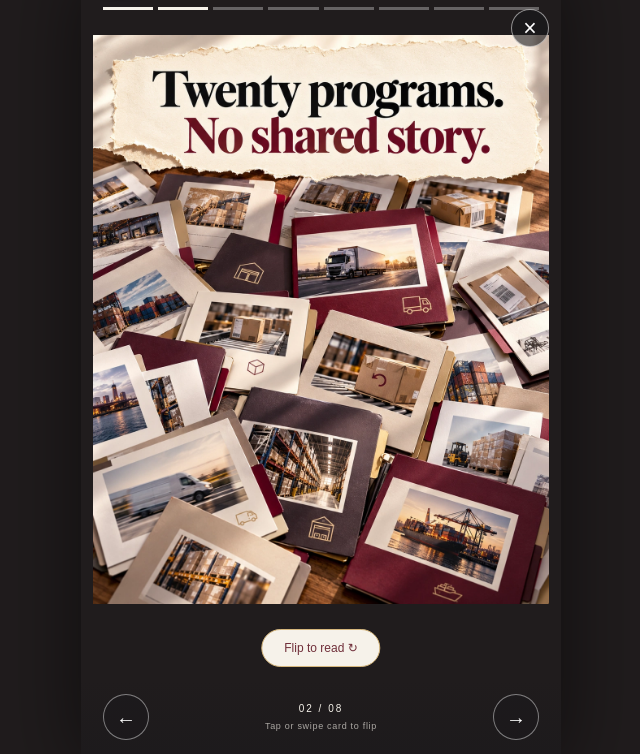
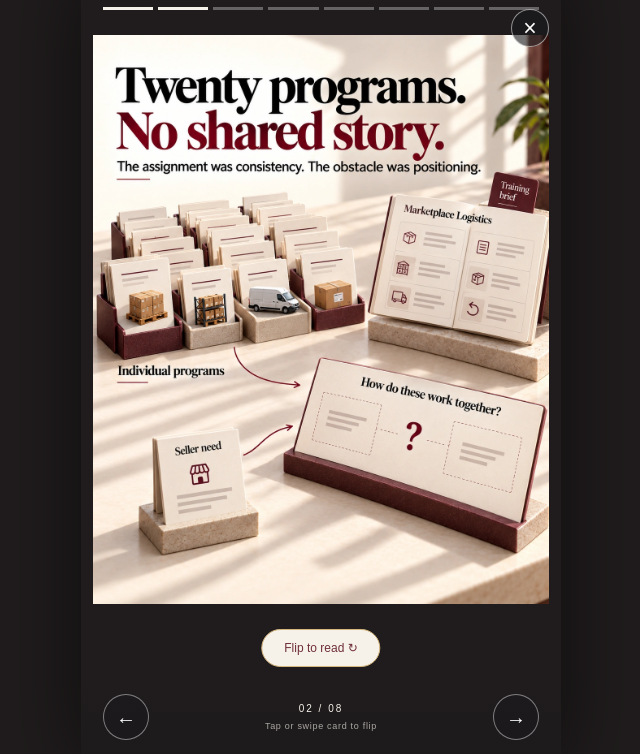
Before and after one commit to krsmoore/katiemoore, a plain HTML site: page case-study-seller-strategy.html in a window 1280 px wide. Both pictures are taken after a click on the button "Next screen". Shown: the part 46-800 px from the top of the page, without its empty margins (319-959 px from the left). Drawn offline with Linux system fonts and the light colour scheme.

Commit message:
Replace Case Study 1 fronts and show full explanations on translucent backs

```diff
--- a/app.js
+++ b/app.js
@@ -1354,7 +1354,7 @@ function openSellerStrategyExperience(storyId = 'walmart-lifecycle') {
   popup.className = 'seller-strategy-popup';
   popup.style.cssText = 'position:fixed;inset:0;margin:auto;padding:0;box-sizing:border-box;border:1px solid #C9BFB3;width:min(480px,calc(100vw - 32px));max-width:calc(100vw - 32px);height:min(852px,calc(100dvh - 32px));max-height:calc(100dvh - 32px);background:#F6F2EA;box-shadow:0 24px 100px #18181b40;overflow:hidden';
   const frame = document.createElement('iframe');
-  frame.src = 'case-study-seller-strategy.html?v=20261017-no-old-cover&embedded=1&story=' + encodeURIComponent(storyId);
+  frame.src = 'case-study-seller-strategy.html?v=20261017-translucent-redo&embedded=1&story=' + encodeURIComponent(storyId);
   frame.title = CAREER_EXPLORER_STORIES.find(story => story.id === storyId)?.hook ?? 'Interactive case study';
   frame.style.cssText = 'position:absolute;inset:0;display:block;width:100%;height:100%;min-width:0;min-height:0;border:0';
   const responsiveStyle = document.createElement('style');
--- a/career.html
+++ b/career.html
@@ -117,6 +117,6 @@
       </section>
     </div>
 
-    <script src="app.js?v=20261017-no-old-cover" type="module"></script>
+    <script src="app.js?v=20261017-translucent-redo" type="module"></script>
   </body>
 </html>
--- a/case-study-seller-strategy.html
+++ b/case-study-seller-strategy.html
@@ -62,7 +62,21 @@ body{padding:0;display:flex;align-items:center;justify-content:center}
 .sheet{inset:auto;top:50%;left:50%;right:auto;bottom:auto;transform:translate(-50%,-50%);width:calc(100% - 32px);max-width:520px;max-height:calc(100% - 48px);border-radius:16px;padding:28px 24px;overflow-y:auto;box-shadow:0 0 0 100vmax #0009,0 20px 70px #0006}
 .sheet[hidden]{display:none}
 @media(max-height:600px){.sheet{max-height:calc(100% - 32px);padding:20px 22px}}
-</style></head><body><div class="reader cover"><div class="scene"><img src="case-study-story/seller-strategy/1.1.webp" alt="Twenty programs. No shared story. Logistics photos and program folders."><div class="veil"></div></div><button class="close-story" aria-label="Close story" onclick="exitStory()">×</button><header><div class="masthead"><span class="logo">KM</span><span>ONE SELLER STRATEGY</span><span>CASE 01</span></div><nav class="progress" aria-label="Story chapters"></nav></header><div class="hint">SWIPE TO EXPLORE</div><div class="framework"><div><span>01</span>What is the seller trying to do?</div><div><span>02</span>Where are they in the lifecycle?</div><div><span>03</span>Which solution fits the need?</div></div><section class="copy" aria-live="polite"></section><button class="card-flip-toggle" type="button" onclick="toggleCard()" hidden>Flip to read ↻</button><footer class="controls"><button class="arrow" id="prev" aria-label="Previous screen">←</button><div class="counter"></div><button class="arrow" id="next" aria-label="Next screen">→</button></footer><aside class="sheet" hidden role="dialog" aria-modal="true" aria-labelledby="detailtitle"><button aria-label="Close detail" onclick="closeSheet()">×</button><h2 id="detailtitle"></h2><p id="detailtext"></p></aside></div><script>
+
+.dedicated-images:not(.cover)::before{content:'';position:absolute;inset:72px 12px 141px;background-image:var(--card-image);background-size:contain;background-position:center;background-repeat:no-repeat;pointer-events:none;z-index:0}
+.dedicated-images:not(.cover) .copy{background:rgba(246,242,234,.89);backdrop-filter:blur(1px);-webkit-backdrop-filter:blur(1px);justify-content:flex-start;padding:26px 24px}
+.dedicated-images:not(.cover) .copy h1,.dedicated-images:not(.cover) .copy .card-subheader{position:absolute;width:1px;height:1px;margin:-1px;padding:0;overflow:hidden;clip:rect(0,0,0,0);white-space:nowrap}
+.dedicated-images .copy .card-body{margin-top:8px;font-size:15px;line-height:1.55}
+.dedicated-images .card-actions{display:block;margin-top:20px}
+.inline-work{border-top:1px solid #a98b5380;padding-top:18px;width:100%;cursor:pointer}
+.inline-work h2{font:700 20px/1.25 Georgia,serif;color:#702f3a;margin:0 0 12px}
+.inline-work h3{font:700 17px/1.35 Georgia,serif;color:#30262a;margin:0 0 10px}
+.inline-work p{font-size:14px;line-height:1.55;color:#393331;max-width:none;margin:0}
+.dedicated-images .story-replay{display:inline-block;margin-top:18px}
+
+.dedicated-images:not(.cover)::before{inset:76px 24px 145px;background-size:cover;border-radius:12px;opacity:0;transition:opacity .25s}
+.dedicated-images.is-flipped:not(.cover)::before{opacity:1}
+</style></head><body><div class="reader cover"><div class="scene"><img src="case-study-story/seller-strategy-redo/1.1.webp" alt="Twenty programs. No shared story. Logistics photos and program folders."><div class="veil"></div></div><button class="close-story" aria-label="Close story" onclick="exitStory()">×</button><header><div class="masthead"><span class="logo">KM</span><span>ONE SELLER STRATEGY</span><span>CASE 01</span></div><nav class="progress" aria-label="Story chapters"></nav></header><div class="hint">SWIPE TO EXPLORE</div><div class="framework"><div><span>01</span>What is the seller trying to do?</div><div><span>02</span>Where are they in the lifecycle?</div><div><span>03</span>Which solution fits the need?</div></div><section class="copy" aria-live="polite"></section><button class="card-flip-toggle" type="button" onclick="toggleCard()" hidden>Flip to read ↻</button><footer class="controls"><button class="arrow" id="prev" aria-label="Previous screen">←</button><div class="counter"></div><button class="arrow" id="next" aria-label="Next screen">→</button></footer><aside class="sheet" hidden role="dialog" aria-modal="true" aria-labelledby="detailtitle"><button aria-label="Close detail" onclick="closeSheet()">×</button><h2 id="detailtitle"></h2><p id="detailtext"></p></aside></div><script>
 let pages=[
 {label:'The cover',title:'',text:'',zoom:1,x:50,y:50},
 {label:'01 / The assignment',title:'Teach the<br><em>whole portfolio.</em>',text:'The ask: train hundreds of employees on more than 20 logistics programs.',zoom:1.85,x:0,y:0,detail:'The assignment brought the complexity into focus: each offering had its own story, but employees needed to understand how the portfolio worked together.'},
@@ -75,6 +89,7 @@ let pages=[
 ];let current=0;let isSeller=true;let pdfPath='case-studies/walmart-lifecycle.pdf?v=20261016-km1';function camera(p){
  if(p.image){
   if(img.getAttribute('src')!==p.image)img.src=p.image;
+  reader.style.setProperty('--card-image','url("'+p.image+'")');
   img.alt=p.imageAlt;
   img.style.transform='none';
   if(current===0){reader.style.removeProperty('--photo-height');}
@@ -113,7 +128,7 @@ let pages=[
   if(current===0){copy.innerHTML=coverMarkup();}
   else{
    const sub=p.subheader?'<p class="card-subheader">'+safe(p.subheader)+'</p>':'';
-   const detail=p.detail?'<button class="detail" onclick="openSheet()">Behind the work +</button>':'';
+   const detail=reader.classList.contains('dedicated-images')?'<section class="inline-work"><h2>Behind the work</h2><h3>'+safe(p.detailTitle)+'</h3><p>'+safe(p.detail)+'</p></section>':p.detail?'<button class="detail" onclick="openSheet()">Behind the work +</button>':'';
    const replay=last?'<button class="story-replay" onclick="go(0)">Read the story again ↺</button>':'';
    copy.innerHTML='<div class="kicker">Card '+current+' of '+(pages.length-1)+'</div><h1>'+p.title+'</h1>'+sub+'<p class="card-body">'+p.text+'</p><div class="card-actions">'+detail+replay+'</div>';
   }
@@ -142,7 +157,7 @@ function setCardFlipped(flipped,focus=true){
   scene.removeAttribute('role');scene.removeAttribute('aria-label');scene.removeAttribute('tabindex');scene.removeAttribute('aria-hidden');scene.inert=false;
   copy.removeAttribute('aria-hidden');copy.inert=false;
  }
- if(focus&&active){if(flipped)copy.querySelector('.detail')?.focus({preventScroll:true});else toggle.focus({preventScroll:true});}
+ if(focus&&active)toggle.focus({preventScroll:true});
 }
 function toggleCard(){if(current>0&&reader.classList.contains('dedicated-images'))setCardFlipped(!reader.classList.contains('is-flipped'));}
 document.querySelector('.scene').addEventListener('click',()=>{if(Date.now()-lastCardSwipe>400)toggleCard();});
@@ -240,7 +255,7 @@ async function applyApprovedCopy(id){
   reader.classList.add('dedicated-images');
   pages.forEach((p,index)=>{
    const number=Math.max(1,index);
-   p.image='case-study-story/seller-strategy/1.'+number+'.webp';
+   p.image='case-study-story/seller-strategy-redo/1.'+number+'.webp';
    p.imageAlt=number===1?'Twenty programs. No shared story. Logistics photos and program folders.':story.cards[number-1].header;
   });
  }
```
Also changed, not shown: case-study-story/seller-strategy-redo/1.1.webp (added), case-study-story/seller-strategy-redo/1.2.webp (added), case-study-story/seller-strategy-redo/1.3.webp (added), case-study-story/seller-strategy-redo/1.4.webp (added), case-study-story/seller-strategy-redo/1.5.webp (added), case-study-story/seller-strategy-redo/1.6.webp (added), case-study-story/seller-strategy-redo/1.7.webp (added).
